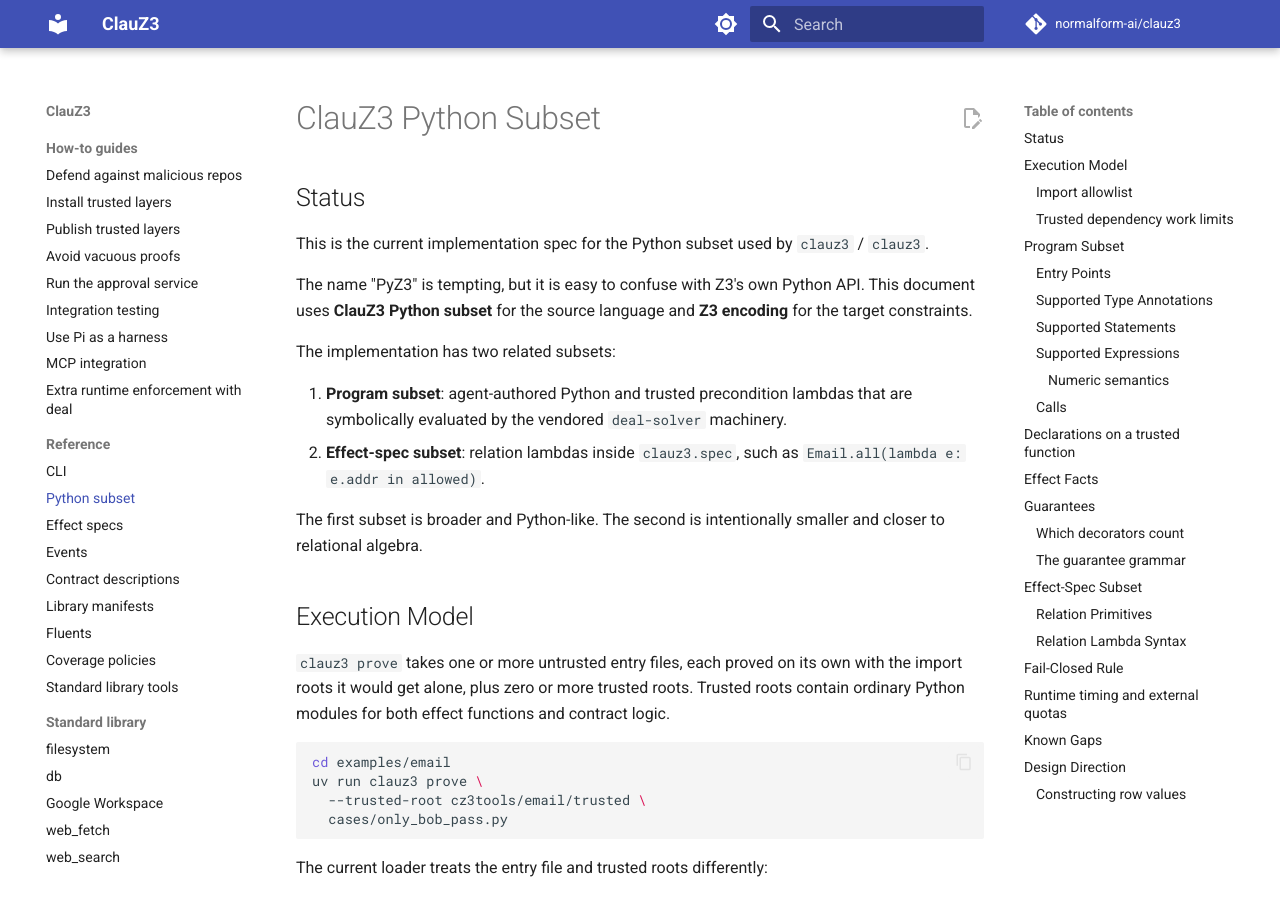
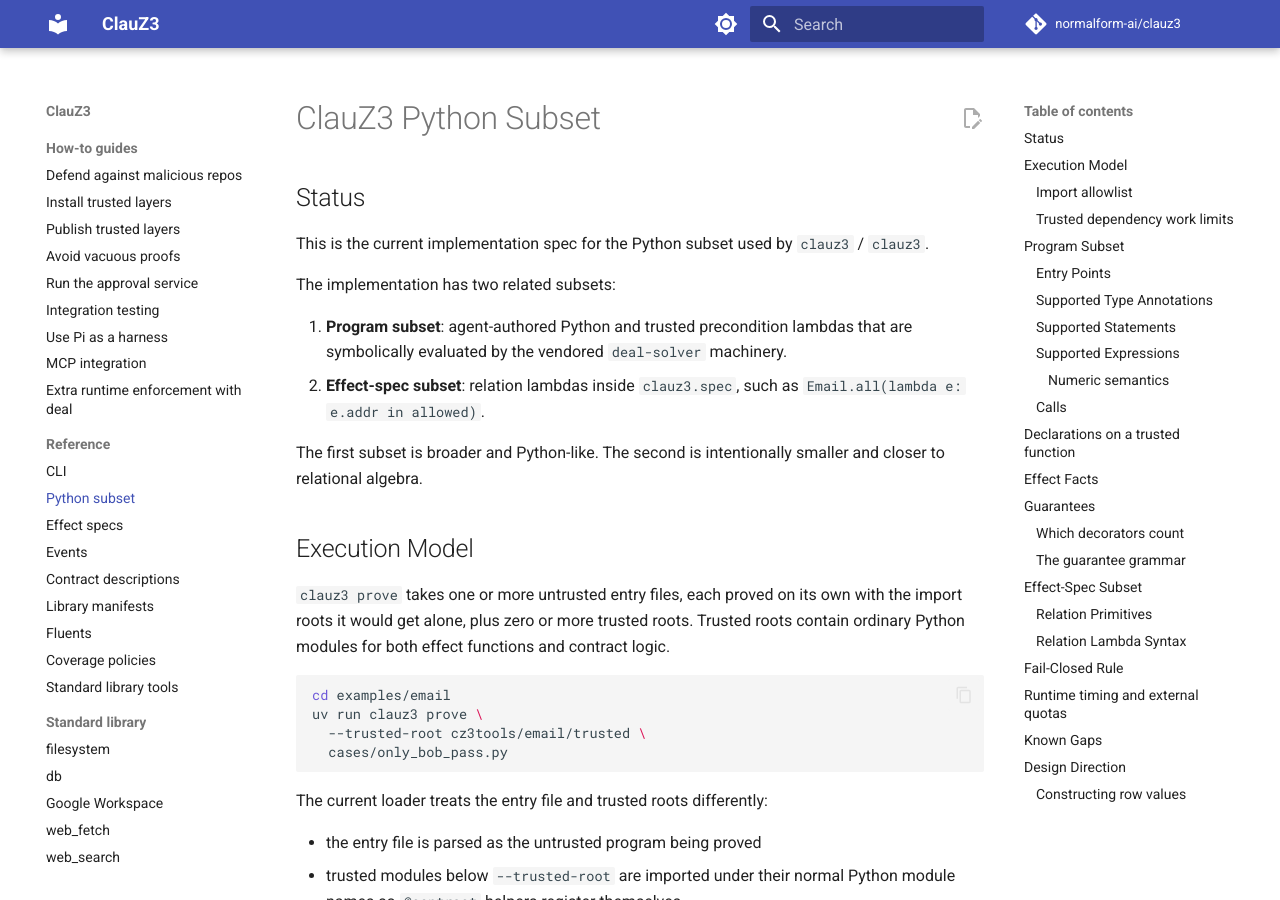
Before and after one commit to normalform-ai/clauz3, an MkDocs documentation site: the page built from docs/reference/python-subset.md, in a window 1280 px wide and 900 px high. Built offline with MkDocs 1.6.1 and Material for MkDocs 9.7.7, drawn with Linux system fonts in a browser that asks for light colours; comment, search, counter and statistics services are not loaded.

Commit message:
Rewrite docs landing intro and soften malware guide claims
- index.md: describe ClauZ3 as a tool framework for AI agents and point
  the quickstart at `uvx clauz3 ui`.
- malware-repo-defense.md: say contracts can mitigate the campaign in
  this scenario rather than that they stop it.
- python-subset.md: drop the aside about the PyZ3 name.

Co-Authored-By: Claude Opus 5.5 <noreply@anthropic.com>

```diff
--- a/docs/reference/python-subset.md
+++ b/docs/reference/python-subset.md
@@ -4,10 +4,6 @@
 
 This is the current implementation spec for the Python subset used by
 `clauz3` / `clauz3`.
-
-The name "PyZ3" is tempting, but it is easy to confuse with Z3's own Python API.
-This document uses **ClauZ3 Python subset** for the source language and **Z3
-encoding** for the target constraints.
 
 The implementation has two related subsets:
 
```
Also changed, not shown: docs/how-to/malware-repo-defense.md (+2 -2 lines), docs/index.md (+2 -2 lines).
